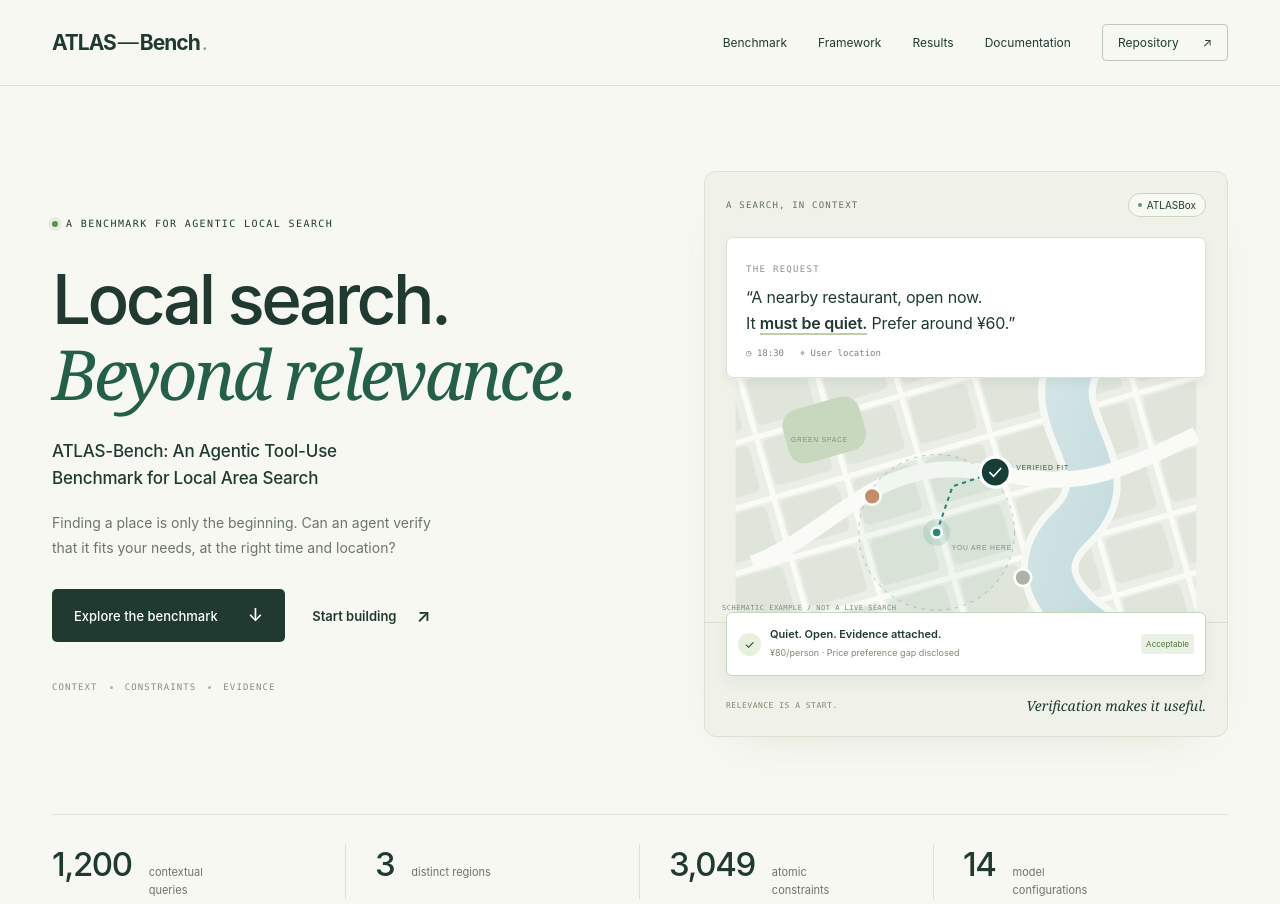
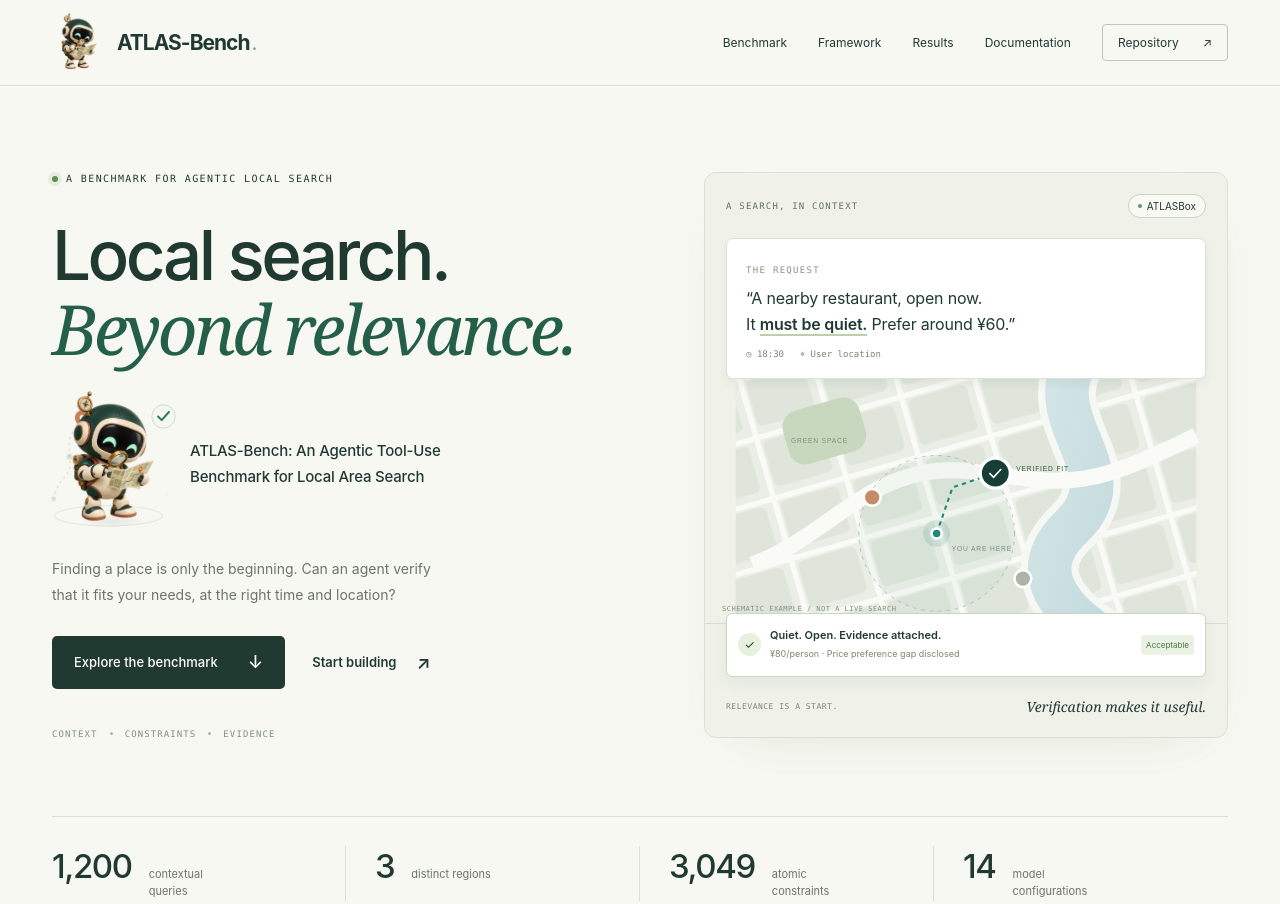
Before and after one commit to earn829/ATLAS-Bench, a plain HTML site: page website/dist/index.html in a window 1280 px wide. Shown: the top 904 px of the page. Drawn offline with Linux system fonts and the light colour scheme.

Commit message:
Add animated ATLAS scout mascot and refine wordmark

```diff
--- a/website/dist/app.js
+++ b/website/dist/app.js
@@ -106,6 +106,36 @@ const closeMenu = () => { menu.setAttribute('aria-expanded', 'false'); $('#main-
 menu.addEventListener('click', () => { const open = menu.getAttribute('aria-expanded') !== 'true'; menu.setAttribute('aria-expanded', String(open)); $('#main-nav').classList.toggle('open', open); });
 $$('#main-nav a').forEach(link => link.addEventListener('click', closeMenu));
 document.addEventListener('keydown', event => { if (event.key === 'Escape') closeMenu(); });
+
+const mascotToggle = $('[data-mascot-toggle]');
+const mascotReducedMotion = window.matchMedia('(prefers-reduced-motion: reduce)');
+let mascotPaused = false;
+const syncMascotMotion = () => {
+  const paused = mascotPaused || mascotReducedMotion.matches;
+  document.documentElement.classList.toggle('mascot-motion-paused', paused);
+  mascotToggle.setAttribute('aria-pressed', String(paused));
+  mascotToggle.setAttribute('aria-disabled', String(mascotReducedMotion.matches));
+  mascotToggle.setAttribute('aria-label', mascotReducedMotion.matches
+    ? 'ATLAS scout: a robot inspecting a map. Animation disabled by your motion preference.'
+    : `${paused ? 'Play' : 'Pause'} ATLAS scout animation`);
+  mascotToggle.title = mascotReducedMotion.matches ? 'Reduced motion enabled' : `${paused ? 'Play' : 'Pause'} animation`;
+};
+mascotToggle.addEventListener('click', () => {
+  if (mascotReducedMotion.matches) return;
+  mascotPaused = !mascotPaused;
+  syncMascotMotion();
+});
+mascotReducedMotion.addEventListener('change', syncMascotMotion);
+syncMascotMotion();
+const syncMascotVisibility = () => document.documentElement.classList.toggle('mascot-page-hidden', document.hidden);
+document.addEventListener('visibilitychange', syncMascotVisibility);
+syncMascotVisibility();
+if ('IntersectionObserver' in window) {
+  const mascotObserver = new IntersectionObserver(entries => {
+    entries.forEach(entry => entry.target.classList.toggle('mascot-offscreen', !entry.isIntersecting));
+  });
+  $$('.mascot').forEach(mascot => mascotObserver.observe(mascot));
+}
 if ('IntersectionObserver' in window) {
   const observer = new IntersectionObserver(entries => {
     entries.forEach(entry => { if (entry.isIntersecting) $$('.docs-nav a').forEach(link => link.classList.toggle('active', link.hash === `#${entry.target.id}`)); });
--- a/website/dist/index.html
+++ b/website/dist/index.html
@@ -7,13 +7,14 @@
   <meta name="theme-color" content="#173e35">
   <title>ATLAS-Bench — Local search, grounded in evidence.</title>
   <link rel="stylesheet" href="styles.css">
+  <link rel="stylesheet" href="mascot.css">
   <script src="results-data.js" defer></script>
-  <script src="app.js" defer></script>
+  <script src="app.js?v=scout-1" defer></script>
 </head>
 <body>
   <a class="skip-link" href="#main">Skip to content</a>
   <header class="site-header">
-    <a href="#" class="wordmark" aria-label="ATLAS-Bench home">ATLAS<span>—</span>Bench<span class="wordmark-dot">.</span></a>
+    <a href="#" class="wordmark wordmark-with-mascot" aria-label="ATLAS-Bench home"><i class="mascot mascot--nav" aria-hidden="true"><img class="mascot-robot" src="assets/atlas-scout.png" alt="" width="1254" height="1254"></i><span class="brand-name">ATLAS-Bench<span class="wordmark-dot">.</span></span></a>
     <button class="menu-toggle" aria-expanded="false" aria-controls="main-nav">Menu <span>+</span></button>
     <nav id="main-nav" aria-label="Main navigation">
       <a href="#benchmark">Benchmark</a><a href="#framework">Framework</a><a href="#results">Results</a><a href="#documentation">Documentation</a>
@@ -25,7 +26,24 @@
       <div class="hero-copy">
         <div class="eyebrow"><span class="status-dot"></span> A BENCHMARK FOR AGENTIC LOCAL SEARCH</div>
         <h1>Local search.<br><em>Beyond relevance.</em></h1>
-        <p class="hero-title">ATLAS-Bench: An Agentic Tool-Use<br class="desktop-break"> Benchmark for Local Area Search</p>
+        <div class="hero-brand">
+          <button class="mascot mascot--hero" type="button" data-mascot-toggle aria-label="Pause ATLAS scout animation" aria-pressed="false" title="Pause animation">
+            <span class="mascot-ground" aria-hidden="true"></span>
+            <svg class="mascot-map" viewBox="0 0 160 160" fill="none" aria-hidden="true">
+              <ellipse cx="80" cy="142" rx="64" ry="12" stroke="#7c9e89" stroke-opacity=".22"/>
+              <ellipse class="mascot-ripple" cx="80" cy="142" rx="43" ry="8" stroke="#4d957e" stroke-width="1"/>
+              <path class="mascot-route" d="M15 122C22 91 37 100 34 72S37 43 49 32" stroke="#81a690" stroke-width="1.5" stroke-dasharray="2 5"/>
+              <circle class="mascot-waypoint mascot-waypoint--first" cx="15" cy="122" r="3" fill="#b99a73"/>
+              <circle class="mascot-waypoint mascot-waypoint--second" cx="34" cy="72" r="3.5" fill="#73a191"/>
+              <g class="mascot-pin"><path d="M49 18a9 9 0 0 0-9 9c0 7 9 14 9 14s9-7 9-14a9 9 0 0 0-9-9Z" fill="#ba7950"/><circle cx="49" cy="27" r="3.2" fill="#fff9ec"/></g>
+            </svg>
+            <img class="mascot-robot" src="assets/atlas-scout.png" alt="" width="1254" height="1254">
+            <svg class="mascot-verified" viewBox="0 0 30 30" aria-hidden="true"><circle cx="15" cy="15" r="13" fill="#f5f8ef" stroke="#cad9c9"/><path d="m9 15 4 4 8-9" fill="none" stroke="#2b7964" stroke-width="2.2" stroke-linecap="round" stroke-linejoin="round"/></svg>
+            <svg class="mascot-spark" viewBox="0 0 16 16" aria-hidden="true"><path d="M8 1v14M1 8h14" stroke="#c1924a" stroke-width="1.5" stroke-linecap="round"/></svg>
+            <span class="mascot-control" aria-hidden="true"><svg class="mascot-pause" viewBox="0 0 12 12"><path d="M4 3v6m4-6v6"/></svg><svg class="mascot-play" viewBox="0 0 12 12"><path d="m4 2 5 4-5 4Z"/></svg></span>
+          </button>
+          <p class="hero-title">ATLAS-Bench: An Agentic Tool-Use<br class="desktop-break"> Benchmark for Local Area Search</p>
+        </div>
         <p class="hero-description">Finding a place is only the beginning. Can an agent verify that it fits your needs, at the right time and location?</p>
         <div class="hero-actions"><a class="button button-primary" href="#benchmark">Explore the benchmark <span>↓</span></a><a class="text-link" href="#documentation">Start building <span>↗</span></a></div>
         <div class="hero-note"><span>CONTEXT</span><i></i><span>CONSTRAINTS</span><i></i><span>EVIDENCE</span></div>
@@ -184,7 +202,7 @@ python judge/summarize_tool_flexibility.py</code></pre></div></details>
     </div></section>
     <section class="closing wrap"><span class="small-caps">ATLAS-BENCH + ATLASBOX</span><h2>Find a place.<br><em>Make the evidence count.</em></h2><a class="button button-primary" href="https://github.com/earn829/ATLAS-Bench" target="_blank" rel="noreferrer">Explore code & data <span>↗</span></a></section>
   </main>
-  <footer class="site-footer wrap"><a class="wordmark" href="#">ATLAS<span>—</span>Bench.</a><p>An Agentic Tool-Use Benchmark for Local Area Search</p><a href="#">Back to top ↑</a></footer>
+  <footer class="site-footer wrap"><a class="wordmark" href="#">ATLAS-Bench.</a><p>An Agentic Tool-Use Benchmark for Local Area Search</p><a href="#">Back to top ↑</a></footer>
   <dialog id="figure-dialog" aria-label="Expanded paper figure"><div class="dialog-header"><span id="dialog-caption"></span><button id="close-dialog" aria-label="Close figure">Close ×</button></div><div class="dialog-image-wrap"><img id="dialog-image" alt=""></div><a id="dialog-pdf" target="_blank" rel="noreferrer">Open original PDF ↗</a></dialog>
   <div id="toast" class="toast" role="status" aria-live="polite"></div>
 </body>
--- /dev/null
+++ b/website/dist/mascot.css
@@ -0,0 +1,51 @@
+/* ATLAS scout: an original illustrated mascot with a CSS search-and-verify loop. */
+.wordmark-with-mascot{display:inline-flex;align-items:center;gap:8px}
+.wordmark .brand-name{font-weight:700;margin:0;letter-spacing:-1px}
+.brand-name>span{font-weight:400;margin-inline:2px}
+.mascot{position:relative;display:inline-block;flex-shrink:0;isolation:isolate;line-height:0}
+.mascot-robot{position:absolute;object-fit:contain;z-index:2;pointer-events:none;transform-origin:50% 83%;animation:scout-explore 6.4s ease-in-out infinite;will-change:transform}
+.mascot--nav{width:57px;height:68px}
+.mascot--nav .mascot-robot{width:64px;height:64px;left:-3px;top:1px;animation-name:scout-idle;animation-duration:6.4s}
+.hero-brand{display:flex;align-items:center;gap:14px;margin:-5px 0 0 -11px;max-width:100%}
+.hero-brand .hero-title{min-width:0;font-size:15px;line-height:1.7}
+.hero-brand .desktop-break{display:block}
+.mascot--hero{width:135px;height:151px;border:0;padding:0;background:transparent;cursor:pointer;outline-offset:4px;border-radius:14px}
+.mascot--hero:focus-visible{outline:2px solid #4b8b71}
+.mascot--hero .mascot-robot{width:132px;height:132px;left:3px;top:5px}
+.mascot-ground{position:absolute;bottom:11px;left:33px;width:78px;height:13px;z-index:0;background:radial-gradient(ellipse,#2b443729,transparent 70%);animation:scout-shadow 6.4s ease-in-out infinite}
+.mascot-map{position:absolute;inset:0;width:100%;height:100%;z-index:1;overflow:visible}
+.mascot-ripple{transform-origin:80px 142px;animation:scout-scan 6.4s ease-out infinite}
+.mascot-route{stroke-dashoffset:0;animation:scout-route 6.4s linear infinite}
+.mascot-waypoint{animation:scout-waypoint 6.4s ease-in-out infinite}
+.mascot-waypoint--second{animation-delay:.65s}
+.mascot-pin{transform-origin:49px 41px;animation:scout-locate 6.4s ease-in-out infinite}
+.mascot-verified{position:absolute;width:27px;height:27px;right:-1px;top:15px;z-index:3;animation:scout-verify 6.4s ease-in-out infinite}
+.mascot-spark{position:absolute;right:3px;bottom:38px;width:12px;height:12px;z-index:3;animation:scout-glint 6.4s ease-in-out infinite}
+.mascot-control{position:absolute;bottom:1px;right:1px;z-index:4;display:grid;place-items:center;width:20px;height:20px;border:1px solid #d8dfd2;border-radius:50%;background:#fafbf6;color:#597566;opacity:0;transition:opacity .2s}
+.mascot-control svg{width:11px;height:11px;fill:none;stroke:currentColor;stroke-width:1.4;stroke-linecap:round;stroke-linejoin:round}
+.mascot-control .mascot-play{display:none}
+.mascot--hero:hover .mascot-control,.mascot--hero:focus-visible .mascot-control,.mascot--hero[aria-pressed="true"] .mascot-control{opacity:1}
+.mascot--hero[aria-pressed="true"] .mascot-pause{display:none}
+.mascot--hero[aria-pressed="true"] .mascot-play{display:block}
+.mascot-motion-paused .mascot *{animation-play-state:paused!important}
+.mascot-offscreen *{animation-play-state:paused!important}
+.mascot-page-hidden .mascot *{animation-play-state:paused!important}
+@keyframes scout-explore{
+  0%,100%{transform:translateY(0) rotate(-1deg)}
+  22%{transform:translateY(-5px) rotate(1.5deg)}
+  44%{transform:translateY(-2px) rotate(-2deg)}
+  58%{transform:translateY(-6px) rotate(1deg)}
+  74%{transform:translateY(-3px) rotate(0)}
+}
+@keyframes scout-idle{0%,100%{transform:translateY(1px) rotate(-2deg)}45%,65%{transform:translateY(-2px) rotate(2deg)}}
+@keyframes scout-shadow{0%,100%{transform:scaleX(1);opacity:.75}22%,58%{transform:scaleX(.8);opacity:.4}}
+@keyframes scout-scan{0%,12%{transform:scale(.45);opacity:0}20%{opacity:.6}60%,100%{transform:scale(1.5);opacity:0}}
+@keyframes scout-route{0%{stroke-dashoffset:35;opacity:.15}35%,65%{opacity:.6}100%{stroke-dashoffset:0;opacity:.15}}
+@keyframes scout-waypoint{0%,10%,65%,100%{opacity:.25}28%,45%{opacity:1}}
+@keyframes scout-locate{0%,25%,90%,100%{transform:translateY(3px) scale(.85);opacity:.25}42%,75%{transform:translateY(-2px) scale(1);opacity:1}}
+@keyframes scout-verify{0%,42%,93%,100%{transform:translateY(6px) scale(.65);opacity:0}55%,80%{transform:translateY(0) scale(1);opacity:1}}
+@keyframes scout-glint{0%,55%,82%,100%{transform:scale(.5) rotate(0);opacity:0}66%{transform:scale(1) rotate(90deg);opacity:.9}}
+@media(min-width:1500px){.hero-brand .hero-title{font-size:17px}.mascot--hero{width:150px;height:160px}.mascot--hero .mascot-robot{width:144px;height:144px}}
+@media(max-width:1000px){.hero-brand{gap:10px;margin-left:-5px}.hero-brand .hero-title{font-size:13px}.mascot--hero{width:108px;height:126px}.mascot--hero .mascot-robot{width:108px;height:108px}.mascot-ground{left:24px;width:65px}.mascot-verified{width:23px;height:23px;right:-2px;top:7px}.mascot--nav{width:47px;height:60px}.mascot--nav .mascot-robot{width:56px;height:56px}}
+@media(max-width:640px){.wordmark-with-mascot{gap:6px}.hero-brand{max-width:390px;gap:13px;margin-top:-4px;margin-bottom:0}.hero-brand .hero-title{font-size:14px}.mascot--hero{width:105px;height:124px}.mascot--hero .mascot-robot{width:107px;height:107px}.mascot--nav{width:44px;height:56px}.mascot--nav .mascot-robot{width:52px;height:52px}.mascot-control{opacity:.65}}
+@media(prefers-reduced-motion:reduce){.mascot *{animation:none!important;transition:none!important;will-change:auto}.mascot-ripple{opacity:.2}.mascot-route{opacity:.4}.mascot-verified{opacity:1}.mascot-spark{opacity:0}.mascot-control{display:none}.mascot--hero{cursor:default}}
```
Also changed, not shown: website/dist/assets/atlas-scout.png (added).
